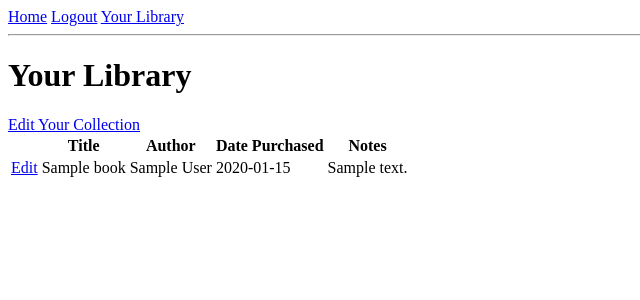
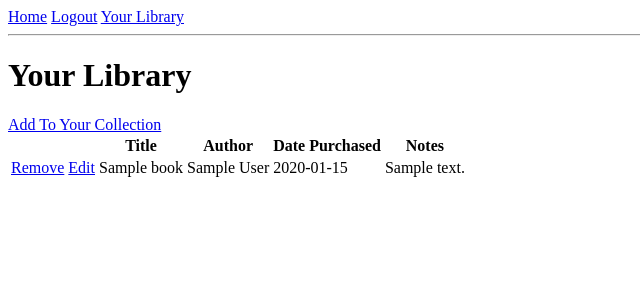
Before and after one commit to jarrilla/myFlaskBookLib, a Flask app: a page that uses templates/library.html in a window 1280 px wide. Shown: the top 300 px of the page, without its empty margins (0-640 px from the left). Run offline with Flask 2, Linux system fonts and the light colour scheme; a user stored in the database is signed in; tables that the repository leaves empty hold one stand-in row (values such as "Sample post").

Commit message:
added link to remove book from lib & pagination links to view

```diff
--- a/templates/library.html
+++ b/templates/library.html
@@ -15,7 +15,7 @@
 
 {% if user == current_user %}
 <div>
-  <a href={{ url_for('book.edit_library') }}>Edit Your Collection</a>
+  <a href={{ url_for('book.edit_library') }}>Add To Your Collection</a>
 </div>
 {% endif %}
 
@@ -35,6 +35,7 @@
       {% for entry in entries %}
       <tr>
         <td>
+          <a href={{ url_for('book.remove_entry', entry_id=entry.id) }}>Remove</a>
           <a href={{ url_for('book.edit_entry', entry_id=entry.id) }}>Edit</a>
         </td>
         <td>{{ entry.book.title }}</td>
@@ -44,7 +45,7 @@
           {{ entry.date_purchased }}
           {% endif %}
         </td>
-        <td>{{ entry.notes }}</td>
+        <td>{{ entry.notes or '' }}</td>
       <tr>
       {% endfor %}
     </tbody>
@@ -52,4 +53,14 @@
 </div>
 {% endif %}
 
+<ul>
+  {% if prev_url %}
+  <li><a href={{ prev_url }}>Previous</a></li>
+  {% endif %}
+
+  {% if next_url %}
+  <li><a href={{ next_url }}>Next</a></li>
+  {% endif %}
+</ul>
+
 {% endblock %}
```
